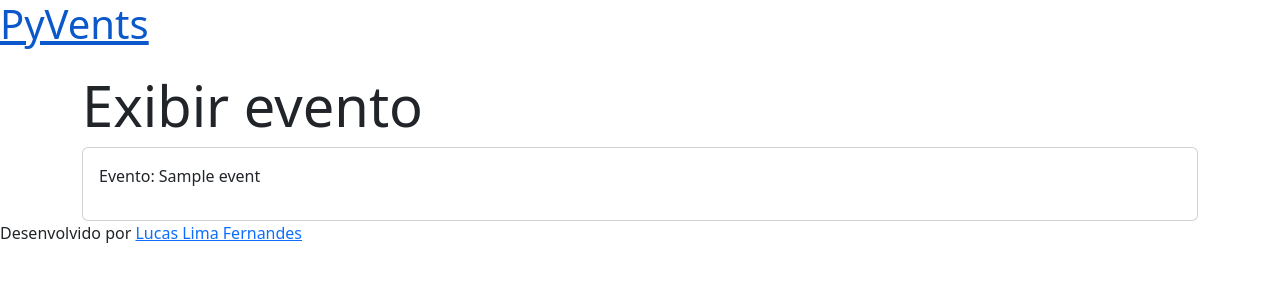
After one commit to lucaslimafernandes/pyvents_django, a Django app: page /event/1/ in a window 1280 px wide. The commit adds this page. Shown: the top 300 px of the page. Run offline with Django 5.2, Linux system fonts and the light colour scheme; tables that the repository leaves empty hold one stand-in row (values such as "Sample post").

Commit message:
INIT: Event detail

```diff
--- a/events/forms.py
+++ b/events/forms.py
@@ -1,4 +1,5 @@
 from django import forms
+from django.forms import SelectDateWidget
 
 from .models import Event
 
@@ -10,6 +11,7 @@ class EventForm(forms.ModelForm):
 
         widgets = {
             "text": forms.Textarea(attrs={"class": "form-control", "rows": 3}),
+            "event_date": SelectDateWidget(),
         }
 
         labels = {
@@ -21,3 +23,7 @@ class EventForm(forms.ModelForm):
             "price": "Valor (R$)",
             "nr_tickets": "Número de ingressos disponíveis",
         }
+
+        initial = {
+            "price": 0,
+        }
--- /dev/null
+++ b/events/templates/events/detail_event.html
@@ -0,0 +1,17 @@
+{% extends 'base.html' %}
+{% block title %} PyVents - Exibir evento {% endblock %}
+
+{% block content %}
+
+<div class="container mt-4">
+    <h3 class="display-4">Exibir evento</h3>
+
+    <div class="card">
+      <div class="card-body">
+
+        <p>Evento: {{ event.title }}</p>
+
+    </div>
+    </div>
+  </div>
+{% endblock %}
--- a/events/templates/events/events_list.html
+++ b/events/templates/events/events_list.html
@@ -7,7 +7,7 @@
         <div class="date">
             {{ event.event_date }}
         </div>
-        <h2><a href="">{{ event.title }}</a></h2>
+        <h2><a href="event/{{ event.pk }}">{{ event.title }}</a></h2>
         <p>{{ post.text|linebreaksbr }}</p>
     </div>
 {% endfor %}
--- a/events/urls.py
+++ b/events/urls.py
@@ -3,5 +3,6 @@ from . import views
 
 urlpatterns = [
     path("", views.vw_events_list, name="vw_events_list"),
-    path("event/new", views.vw_new_event, name="vw_new_event"),
+    path("event/new/", views.vw_new_event, name="vw_new_event"),
+    path("event/<int:pk>/", views.vw_detail_event, name="vw_detail_event"),
 ]
--- a/events/views.py
+++ b/events/views.py
@@ -1,4 +1,4 @@
-from django.shortcuts import render, redirect
+from django.shortcuts import render, redirect, get_object_or_404
 from django.http import JsonResponse, HttpResponse
 from django.utils import timezone
 from django.urls import reverse
@@ -22,9 +22,15 @@ def vw_new_event(request):
             event = form.save(commit=False)
             event.author = request.user
             event.save()
-            return redirect(reverse('Events:vw_events_list'))
+            return redirect(reverse('Events:vw_detail_event', args=[event.pk]))
 
     else:
         form = EventForm()
         content = {"form": form}
         return render(request, "events/create_event.html", content)
+
+def vw_detail_event(request, pk):
+    item = get_object_or_404(Event, pk=pk)
+    content = {"event": item}
+
+    return render(request, 'events/detail_event.html', content)
```
